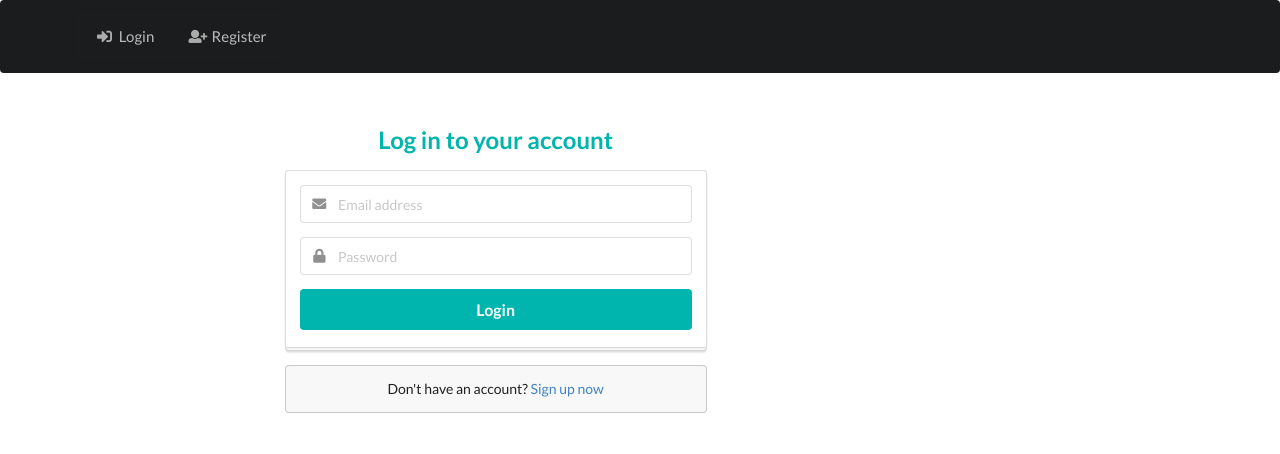
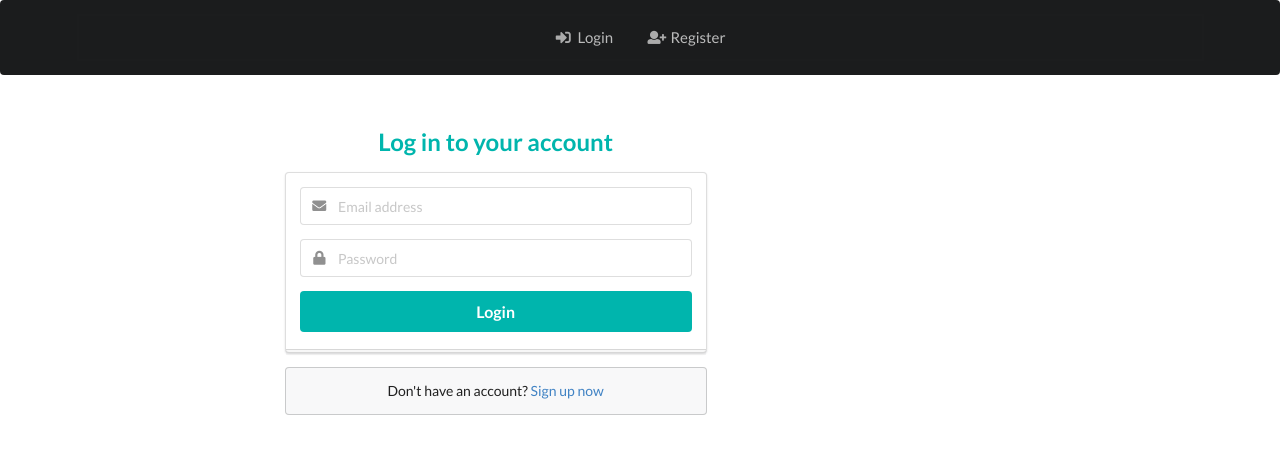
Before and after one commit to anhdqgch220999-dotcom/vocab-backend, a Vue app in the folder client/: page /login in a window 1280 px wide. Shown: the top 454 px of the page. Built offline with nearby package versions, Linux system fonts and the light colour scheme.

Commit message:
Style: Center navbar menu items with user section on right

```diff
--- a/client/App.vue
+++ b/client/App.vue
@@ -94,16 +94,30 @@ export default {
 
 .navbar-content {
   display: flex;
-  justify-content: space-between;
+  justify-content: center;
   align-items: center;
   width: 100%;
+  position: relative;
+}
+
+.navbar-content > .ui.menu {
+  flex: 1;
+  display: flex;
+  justify-content: center;
+  margin: 0 !important;
+}
+
+.navbar-content > .ui.menu > .item {
+  padding: 0.92857143em 1.14285714em !important;
+  font-size: 15px;
 }
 
 .user-section {
   display: flex;
   align-items: center;
   gap: 15px;
-  margin-left: auto;
+  position: absolute;
+  right: 0;
 }
 
 .user-greeting {
@@ -112,6 +126,7 @@ export default {
   display: flex;
   align-items: center;
   gap: 5px;
+  white-space: nowrap;
 }
 
 .user-greeting i {
@@ -121,6 +136,7 @@ export default {
 .logout-btn {
   padding: 8px 12px !important;
   font-size: 12px !important;
+  white-space: nowrap;
 }
 
 .logout-btn:hover {
```
